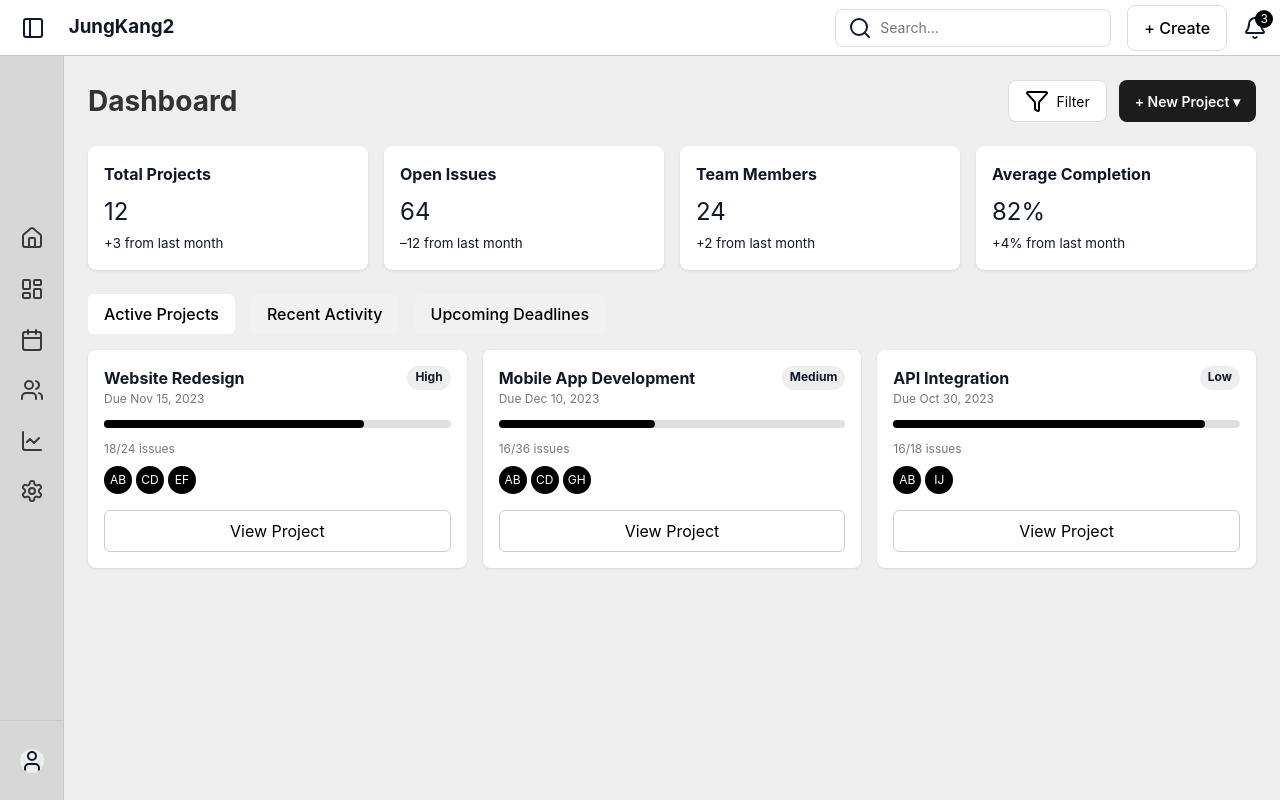
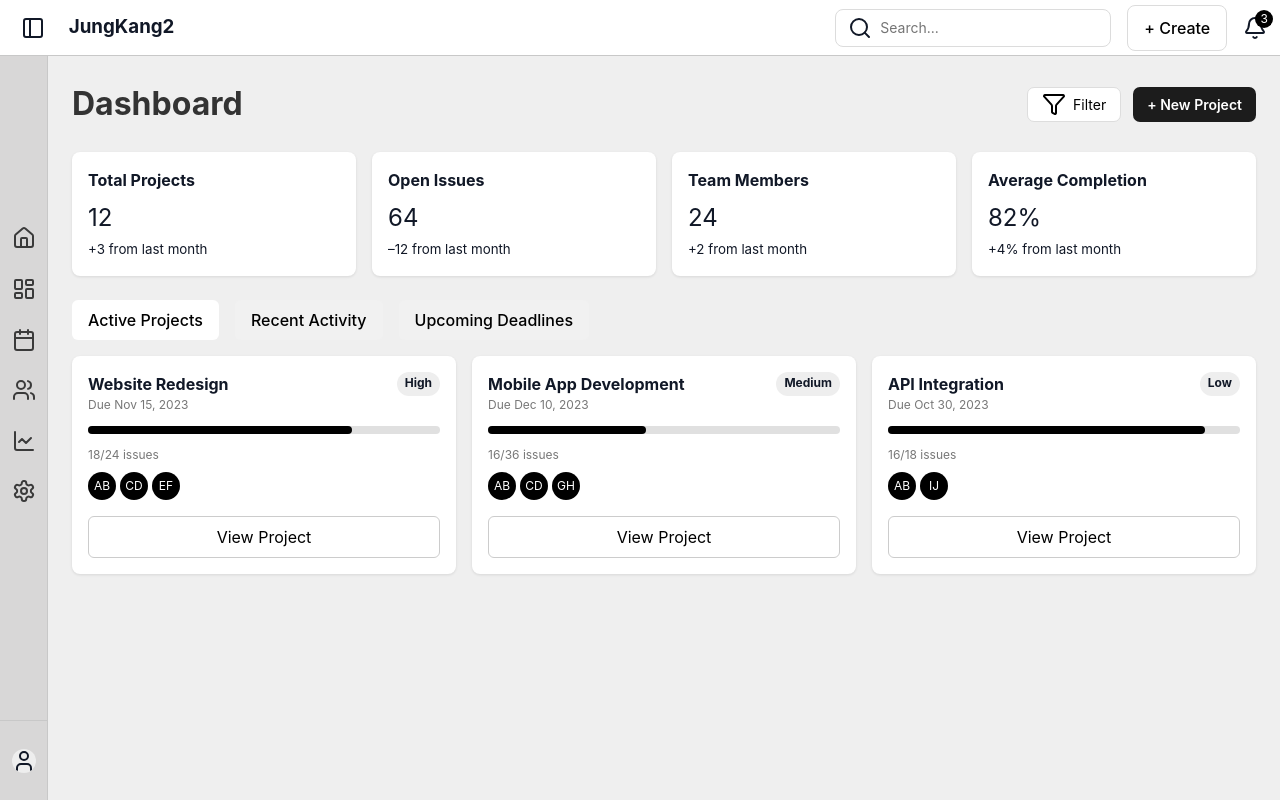
Before and after one commit to Jungkangi/SoftWareEngineering_FE, a React (Vite) app: page / in a window 1280 px wide. Built offline with nearby package versions, Linux system fonts and the light colour scheme.

Commit message:
모달 구현중

```diff
--- a/src/page/dashboard/dashboard.tsx
+++ b/src/page/dashboard/dashboard.tsx
@@ -1,4 +1,4 @@
-import React from "react";
+import { useState } from "react";
 import {
   DashboardContainer,
   StatsContainer,
@@ -23,6 +23,7 @@ import {
 } from "./dashboardStyled";
 
 import { Funnel } from "lucide-react";
+import Modal from "../../component/modal/modal"; // Assuming you have a Modal component
 
 const projectStats = [
   { title: "Total Projects", value: "12", change: "+3 from last month" },
@@ -58,7 +59,13 @@ const activeProjects = [
   },
 ];
 
-const Dashboard: React.FC = () => {
+const Dashboard = () => {
+  const [isModalOpen, setIsModalOpen] = useState(false);
+
+  const handleViewProjectClick = () => {
+    setIsModalOpen(true);
+  };
+
   return (
     <DashboardContainer>
       <DashboardHeader>
@@ -68,7 +75,7 @@ const Dashboard: React.FC = () => {
             <Funnel />
             Filter
           </FilterButton>
-          <NewProjectButton>+ New Project ▾</NewProjectButton>
+          <NewProjectButton>+ New Project</NewProjectButton>
         </HeaderActions>
       </DashboardHeader>
 
@@ -89,7 +96,8 @@ const Dashboard: React.FC = () => {
       </TabContainer>
 
       <ProjectsContainer>
-        {activeProjects.map((project, index) => (
+        {activeProjects.length > 0 ? (
+          activeProjects.map((project, index) => (
             <ProjectCard key={index}>
               <div>
                 <ProjectTitle>
@@ -106,9 +114,25 @@ const Dashboard: React.FC = () => {
                   <div key={idx}>{m}</div>
                 ))}
               </TeamAvatars>
-            <ViewButton>View Project</ViewButton>
+              <ViewButton onClick={handleViewProjectClick}>
+                View Project
+              </ViewButton>
+              {isModalOpen && (
+                <Modal
+                  onClose={() => setIsModalOpen(false)}
+                  isOpen={isModalOpen}
+                >
+                  <h2>Project Details</h2>
+                  <p>
+                    Here you can display detailed information about the project.
+                  </p>
+                </Modal>
+              )}
             </ProjectCard>
-        ))}
+          ))
+        ) : (
+          <p>No active projects available.</p>
+        )}
       </ProjectsContainer>
     </DashboardContainer>
   );
--- a/src/page/dashboard/dashboardStyled.tsx
+++ b/src/page/dashboard/dashboardStyled.tsx
@@ -8,13 +8,16 @@ export const DashboardHeader = styled.div`
   display: flex;
   justify-content: space-between;
   align-items: center;
-  margin-bottom: 24px;
+  height: fit-content;
+  margin-bottom: 2%;
 `;
 
 export const Title = styled.h1`
-  font-size: 28px;
+  font-size: 2em;
   font-weight: 700;
   color: #333;
+  margin: 0;
+  padding: 0;
 `;
 
 export const HeaderActions = styled.div`
@@ -23,26 +26,28 @@ export const HeaderActions = styled.div`
 `;
 
 export const FilterButton = styled.button`
-  padding: 8px 16px;
-  border: 1px solid #ddd;
+  padding: 0.5em 1em;
+  border: 0.1em solid #ddd;
   background: white;
-  border-radius: 8px;
-  font-size: 14px;
+  border-radius: 0.5em;
+  font-size: 0.875em;
   display: flex;
   align-items: center;
-  gap: 8px;
+  gap: 0.5em;
   cursor: pointer;
+  height: 2.5em;
 `;
 
 export const NewProjectButton = styled.button`
-  padding: 8px 16px;
+  padding: 0.5em 1em;
   border: none;
   background: #1c1c1c;
   color: white;
-  border-radius: 8px;
-  font-size: 14px;
+  border-radius: 0.5em;
+  font-size: 0.875em;
   font-weight: 600;
   cursor: pointer;
+  height: 2.5em;
 `;
 
 export const StatsContainer = styled.div`
--- a/src/page/index.tsx
+++ b/src/page/index.tsx
@@ -1,6 +1,6 @@
 import Dashboard from "./dashboard/dashboard";
 import Intro from "./intro/intro";
-import Layout from "./layout/layout";
+import Layout from "../layout/layout";
 import ProjectsPage from "../page/dashboard/project";
 
 export { Dashboard, Intro, Layout, ProjectsPage };
--- a/src/page/layout/layout.tsx
+++ /dev/null
@@ -1,20 +0,0 @@
-import { Outlet } from "react-router-dom";
-import Sidebar from "./sidebar/sidebar";
-import * as S from "./layoutStyled";
-import Top from "./top/top";
-
-const Layout = () => {
-  return (
-    <S.Wrapper>
-      <Top />
-      <S.SubWrapper>
-        <Sidebar />
-        <S.Content>
-          <Outlet />
-        </S.Content>
-      </S.SubWrapper>
-    </S.Wrapper>
-  );
-};
-
-export default Layout;
--- a/src/page/layout/layoutStyled.tsx
+++ /dev/null
@@ -1,28 +0,0 @@
-import styled from "styled-components";
-
-export const Wrapper = styled.div`
-  display: flex;
-  flex-direction: column;
-  width: 100vw;
-  height: 100vh;
-  margin: 0;
-  border: 0;
-  padding: 0;
-  overflow: auto;
-`;
-
-export const SubWrapper = styled.div`
-  display: flex;
-  flex-direction: row;
-  position: relative;
-  width: 100%;
-  height: 93%;
-`;
-
-export const Content = styled.div`
-  position: relative;
-  flex: 1;
-  width: 100%;
-  height: 100%;
-  background-color: #efefef;
-`;
--- a/src/page/layout/sidebar/sidebar.tsx
+++ /dev/null
@@ -1,65 +0,0 @@
-import * as S from "./sidebarStyled";
-import { useRecoilState } from "recoil";
-import { sidebarOpenState } from "../../../props/sidebarprops";
-import {
-  LayoutDashboard,
-  House,
-  Calendar,
-  Settings,
-  ChartLine,
-  Users,
-  User,
-} from "lucide-react";
-
-const Sidebar = () => {
-  const [isSidebarOpen, setSidebarOpen] = useRecoilState(sidebarOpenState);
-
-  return (
-    <S.SidebarContainer isOpen={isSidebarOpen}>
-      <S.SidebarMenu>
-        <S.SidebarMenuItem isOpen={isSidebarOpen}>
-          <S.SidebarLink isOpen={isSidebarOpen} to="/sprint">
-            <House />
-            <span>Home</span>
-          </S.SidebarLink>
-        </S.SidebarMenuItem>
-        <S.SidebarMenuItem isOpen={isSidebarOpen}>
-          <S.SidebarLink isOpen={isSidebarOpen} to="/project">
-            <LayoutDashboard />
-            <span>Project</span>
-          </S.SidebarLink>
-        </S.SidebarMenuItem>
-        <S.SidebarMenuItem isOpen={isSidebarOpen}>
-          <S.SidebarLink isOpen={isSidebarOpen} to="/calendar">
-            <Calendar />
-            <span>Calendar</span>
-          </S.SidebarLink>
-        </S.SidebarMenuItem>
-        <S.SidebarMenuItem isOpen={isSidebarOpen}>
-          <S.SidebarLink isOpen={isSidebarOpen} to="/team">
-            <Users />
-            <span>Team</span>
-          </S.SidebarLink>
-        </S.SidebarMenuItem>
-        <S.SidebarMenuItem isOpen={isSidebarOpen}>
-          <S.SidebarLink isOpen={isSidebarOpen} to="/report">
-            <ChartLine />
-            <span>Report</span>
-          </S.SidebarLink>
-        </S.SidebarMenuItem>
-        <S.SidebarMenuItem isOpen={isSidebarOpen}>
-          <S.SidebarLink isOpen={isSidebarOpen} to="/setting">
-            <Settings />
-            <span>Setting</span>
-          </S.SidebarLink>
-        </S.SidebarMenuItem>
-      </S.SidebarMenu>
-      <S.SidebarFooter isOpen={isSidebarOpen}>
-        <User />
-        <span>test</span>
-      </S.SidebarFooter>
-    </S.SidebarContainer>
-  );
-};
-
-export default Sidebar;
--- a/src/page/layout/sidebar/sidebarStyled.tsx
+++ /dev/null
@@ -1,94 +0,0 @@
-import { Link } from "react-router-dom";
-import styled from "styled-components";
-
-export const SidebarContainer = styled.div<{ isOpen: boolean }>`
-  position: relative;
-  transition: all ease 0.3s;
-  top: 0;
-  left: 0;
-  width: ${({ isOpen }) => (isOpen ? "15%" : "4em")};
-  height: 100%;
-  overflow: hidden;
-  background: #d8d7d7;
-  display: flex;
-  justify-content: flex-start;
-  align-items: center;
-  flex-direction: column;
-  border-right: 1px solid #c8c8c8;
-`;
-
-export const SidebarMenu = styled.ul`
-  list-style: none;
-  width: 100%;
-  height: 40%;
-  padding: 0;
-  margin-top: 10em;
-  display: flex;
-  justify-content: space-between;
-  align-items: left;
-  flex-direction: column;
-`;
-
-export const SidebarMenuItem = styled.li<{ isOpen: boolean }>`
-  padding: ${({ isOpen }) => (isOpen ? "1rem 1rem 1rem 2rem" : "0")};
-  display: flex;
-  justify-content: center;
-  align-items: center;
-  color: #3a3a3a;
-  font-weight: 500;
-  width: 100%;
-  height: 15%;
-  cursor: pointer;
-
-  &:hover {
-    background-color: #f5f5f5;
-  }
-
-  svg {
-    margin-right: ${({ isOpen }) => (isOpen ? "1em" : "0")};
-  }
-
-  span {
-    display: ${({ isOpen }) => (isOpen ? "inline" : "none")};
-  }
-`;
-
-export const SidebarLink = styled(Link)<{ isOpen: boolean }>`
-  text-decoration: none;
-  color: inherit;
-  width: 100%;
-  display: flex;
-  align-items: center;
-  justify-content: ${({ isOpen }) => (isOpen ? "left" : "center")};
-`;
-
-export const SidebarFooter = styled.div<{ isOpen: boolean }>`
-  position: absolute;
-  bottom: 0;
-  padding: ${({ isOpen }) => (isOpen ? "1rem 1rem 1rem 2rem" : "0")};
-  border-top: 1px solid #c8c8c8;
-  display: flex;
-  width: 100%;
-  height: 5rem;
-  align-items: center;
-  justify-content: ${({ isOpen }) => (isOpen ? "left" : "center")};
-  svg {
-    background-color: #eeeeee;
-    border-radius: 50%;
-    margin-right: ${({ isOpen }) => (isOpen ? "1em" : "0")};
-    height: 1.5em;
-    width: 1.5em;
-  }
-  span {
-    display: ${({ isOpen }) => (isOpen ? "inline" : "none")};
-  }
-`;
-
-export const SidebarIcon = styled.span`
-  width: 1.5rem;
-  height: 1.5rem;
-  display: inline-flex;
-  justify-content: center;
-  align-items: center;
-  margin-right: 0.75rem;
-`;
--- a/src/page/layout/top/top.tsx
+++ /dev/null
@@ -1,32 +0,0 @@
-import * as S from "./topStyled";
-import { useRecoilState } from "recoil";
-import { sidebarOpenState } from "../../../props/sidebarprops";
-import { PanelLeft, Bell, Search } from "lucide-react";
-
-const Sidebar = () => {
-  const [isSidebarOpen, setSidebarOpen] = useRecoilState(sidebarOpenState);
-
-  return (
-    <S.Wrapper>
-      <S.FSubWrapper>
-        <S.SideButton onClick={() => setSidebarOpen((prev) => !prev)}>
-          <PanelLeft />
-        </S.SideButton>
-        <h3>JungKang2</h3>
-      </S.FSubWrapper>
-      <S.TopRightWrapper>
-        <S.SearchInputWrapper>
-          <Search />
-          <S.SearchInput placeholder="Search..." />
-        </S.SearchInputWrapper>
-        <S.CreateButton>+ Create</S.CreateButton>
-        <S.NotificationIcon>
-          <Bell />
-          <div>3</div>
-        </S.NotificationIcon>
-      </S.TopRightWrapper>
-    </S.Wrapper>
-  );
-};
-
-export default Sidebar;
--- a/src/page/layout/top/topStyled.tsx
+++ /dev/null
@@ -1,102 +0,0 @@
-import styled from "styled-components";
-
-export const Wrapper = styled.div`
-  width: 100%;
-  height: 7%;
-  border-bottom: 1px solid #c8c8c8;
-  display: flex;
-  justify-content: space-between;
-  align-items: center;
-  padding: 0 1%;
-`;
-
-export const FSubWrapper = styled.div`
-  display: flex;
-  justify-content: center;
-  align-items: center;
-  flex-direction: row;
-  gap: 1em;
-
-  h3 {
-    margin: 0;
-    padding: 0;
-  }
-`;
-
-export const SideButton = styled.div`
-  border-radius: 50%;
-  height: 2.5em;
-  width: 2.5em;
-
-  display: flex;
-  justify-content: center;
-  align-items: center;
-
-  &:hover {
-    background-color: #e4e4e4;
-  }
-  svg {
-    height: 1.5em;
-    width: 1.5em;
-  }
-`;
-
-export const TopRightWrapper = styled.div`
-  display: flex;
-  align-items: center;
-  gap: 16px;
-`;
-
-export const SearchInputWrapper = styled.div`
-  display: flex;
-  align-items: center;
-  gap: 8px;
-  padding: 6px 12px;
-  background: white;
-  border: 1px solid #dcdcdc;
-  border-radius: 8px;
-`;
-
-export const SearchInput = styled.input`
-  border: none;
-  outline: none;
-  font-size: 14px;
-  height: 100%;
-`;
-
-export const CreateButton = styled.button`
-  background: white;
-  border: 1px solid #dcdcdc;
-  padding: 10px 16px;
-  border-radius: 8px;
-  font-weight: 500;
-  height: 100%;
-  cursor: pointer;
-`;
-
-export const NotificationIcon = styled.div`
-  position: relative;
-  display: flex;
-  align-items: center;
-  justify-content: center;
-
-  svg {
-    width: 24px;
-    height: 24px;
-  }
-
-  div {
-    position: absolute;
-    top: -6px;
-    right: -6px;
-    background: black;
-    color: white;
-    font-size: 12px;
-    width: 18px;
-    height: 18px;
-    border-radius: 50%;
-    display: flex;
-    align-items: center;
-    justify-content: center;
-  }
-`;
--- a/src/router/router.tsx
+++ b/src/router/router.tsx
@@ -1,5 +1,5 @@
 import { Routes, Route, BrowserRouter } from "react-router-dom";
-import { Dashboard, Intro, Layout,ProjectsPage } from "../page/index";
+import { Dashboard, Intro, Layout, ProjectsPage } from "../page/index";
 
 const AppRouter = () => {
   return (
```
Lines whose indentation alone changed are shown as unchanged.
